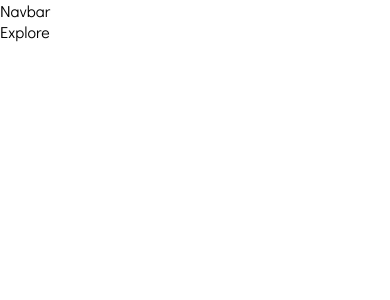
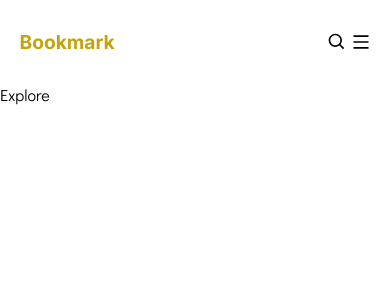
Before and after one commit to m-oniqu3/bookmark-app, a React (Create React App) app: page /explore in a window 390 px wide. Shown: the top 300 px of the page. Built offline with nearby package versions, Linux system fonts and the light colour scheme.

Commit message:
Added mobile nav

```diff
--- a/public/index.html
+++ b/public/index.html
@@ -29,6 +29,8 @@
   <body>
     <noscript>You need to enable JavaScript to run this app.</noscript>
     <div id="root"></div>
+    <div id="nav"></div>
+
     <!--
       This HTML file is a template.
       If you open it directly in the browser, you will see an empty page.
--- a/src/App.css
+++ b/src/App.css
@@ -1,4 +1,5 @@
 @import url('https://fonts.googleapis.com/css2?family=Didact+Gothic&display=swap');
+@import url('https://fonts.googleapis.com/css2?family=Inter:wght@100;200;300;400;500;600;700;800;900&display=swap');
 
 * {
   margin: 0;
@@ -6,3 +7,13 @@
   box-sizing: border-box;
   font-family: 'Didact Gothic', sans-serif;
 }
+
+:root {
+  --yellow: #c2a410;
+  --light-grey: #f2f2f2;
+  --dark-blue: #3f3d56;
+  --light-yellow: #f9f6e7;
+  --light-blue: #c8e0eb;
+  --med-grey: rgba(0, 0, 0, 0.45);
+  --white: #fff;
+}
--- a/src/components/helpers/container/Container.jsx
+++ b/src/components/helpers/container/Container.jsx
@@ -0,0 +1,8 @@
+import React from "react";
+import styled from "./Container.module.css";
+
+const Container = ({ children }) => {
+  return <div className={styled.container}>{children}</div>;
+};
+
+export default Container;
--- a/src/components/helpers/container/Container.module.css
+++ b/src/components/helpers/container/Container.module.css
@@ -0,0 +1,4 @@
+.container {
+    width: 90%;
+    margin: 0 auto;
+}
--- /dev/null
+++ b/src/components/nav/MobileMenu.jsx
@@ -0,0 +1,48 @@
+import React from "react";
+import styled from "./MobileMenu.module.css";
+import ReactDOM from "react-dom";
+import Container from "../helpers/container/Container";
+import { BiSearch } from "react-icons/bi";
+import { VscClose } from "react-icons/vsc";
+import { Link, useNavigate } from "react-router-dom";
+
+const MobileMenu = (props) => {
+  const navigate = useNavigate();
+  //close menu
+  const handleClose = () => props.setOpenMenu((state) => !state);
+
+  const handleSearch = () => navigate("/search");
+
+  return ReactDOM.createPortal(
+    <div className={styled.menu}>
+      <Container>
+        <div className={styled.menu__header}>
+          <p className={styled.menu__logo}>Bookmark</p>
+
+          <div className={styled.menu__icons}>
+            <BiSearch size={20} onClick={handleSearch} />
+            <VscClose size={25} onClick={handleClose} />
+          </div>
+        </div>
+
+        <ul className={styled.menu__list}>
+          <li>
+            <Link to="/">Home</Link>
+          </li>
+          <li>
+            <Link to="/explore">Explore</Link>
+          </li>
+          <li>
+            <Link to="/library">Library</Link>
+          </li>
+          <li>
+            <Link to="/shelf">Shelf</Link>
+          </li>
+        </ul>
+      </Container>
+    </div>,
+    document.querySelector("#nav")
+  );
+};
+
+export default MobileMenu;
--- /dev/null
+++ b/src/components/nav/MobileMenu.module.css
@@ -0,0 +1,55 @@
+.menu {
+    position: absolute;
+    top: 0;
+    left: 0%;
+    background: rgba(202, 202, 202, 0.43);
+    backdrop-filter: blur(30px);
+    width: 100%;
+    min-height: 100vh;
+    height: 100%;
+}
+
+.menu__header {
+    background: none;
+    height: 10vh;
+    display: flex;
+    justify-content: space-between;
+    align-items: center;
+    cursor: pointer;
+}
+
+.menu__logo {
+    font-family: 'Inter', sans-serif;
+    font-size: clamp(1.2rem, 2.5vw, 1.5rem);
+    font-weight: bold;
+    color: var(--yellow);
+}
+
+
+.menu__icons {
+    display: flex;
+    justify-content: space-between;
+    align-items: center;
+    gap: .2rem;
+}
+
+.menu__list {
+    list-style: none;
+    position: absolute;
+    top: 50%;
+    left: 50%;
+    transform: translate(-50%, -50%);
+    text-align: center;
+}
+
+.menu__list li {
+    margin: 1rem 0;
+}
+
+.menu__list a {
+    text-decoration: none;
+    color: inherit;
+    color: var(--primary);
+    font-size: clamp(1rem, 3vw, 1.3rem);
+    font-weight: 400;
+}
--- a/src/components/nav/Navbar.jsx
+++ b/src/components/nav/Navbar.jsx
@@ -1,7 +1,45 @@
-import React from "react";
+import React, { useEffect, useState } from "react";
+import styled from "./Navbar.module.css";
+import Container from "../helpers/container/Container";
+import { RiMenuFill } from "react-icons/ri";
+import { BiSearch } from "react-icons/bi";
+import MobileMenu from "./MobileMenu";
+import { useLocation } from "react-router-dom";
 
 const Navbar = () => {
-  return <div>Navbar</div>;
+  const [openMenu, setOpenMenu] = useState(false);
+  const { pathname } = useLocation();
+
+  // handle menu open/close
+  const handleMenu = () => setOpenMenu((state) => !state);
+
+  //if openMenu is true, prevent scrolling on body
+  useEffect(() => {
+    if (openMenu) document.body.style.overflow = "hidden";
+    else if (!openMenu) document.body.style.overflow = "auto";
+  }, [openMenu]);
+
+  //close menu when route changes
+  useEffect(() => {
+    setOpenMenu(false);
+  }, [pathname]);
+
+  return (
+    <>
+      <Container>
+        <nav className={styled.nav}>
+          <p className={styled.nav__logo}>Bookmark</p>
+
+          <div className={styled.nav__icons}>
+            <BiSearch size={20} />
+            <RiMenuFill size={20} onClick={handleMenu} />
+          </div>
+        </nav>
+      </Container>
+
+      {openMenu && <MobileMenu setOpenMenu={setOpenMenu} />}
+    </>
+  );
 };
 
 export default Navbar;
--- /dev/null
+++ b/src/components/nav/Navbar.module.css
@@ -0,0 +1,22 @@
+.nav {
+    display: flex;
+    justify-content: space-between;
+    align-items: center;
+    height: 10vh;
+    cursor: pointer;
+    position: relative;
+}
+
+.nav__logo {
+    font-family: 'Inter', sans-serif;
+    font-size: clamp(1.2rem, 2.5vw, 1.5rem);
+    font-weight: bold;
+    color: var(--yellow);
+}
+
+.nav__icons {
+    display: flex;
+    justify-content: space-between;
+    align-items: center;
+    gap: .2rem;
+}
```
